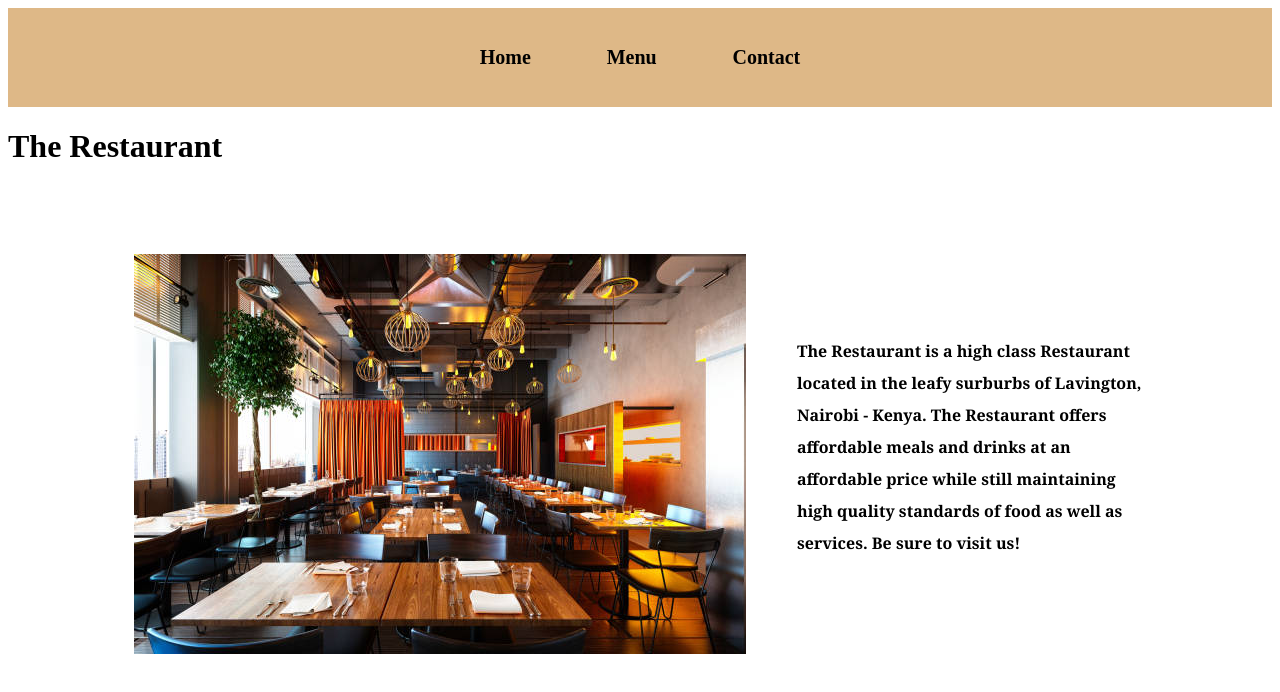
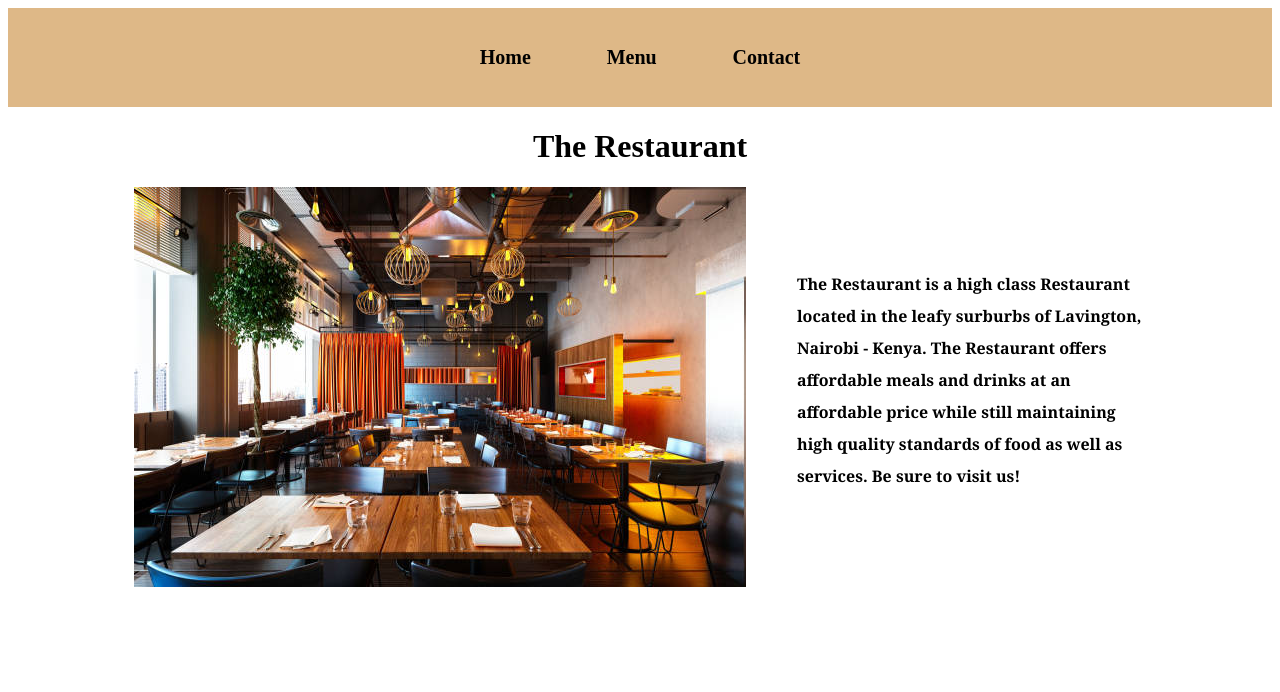
Before and after one commit to karvel-code/restaurant-page, a website built with webpack: page dist/index.html in a window 1280 px wide. Built offline with Linux system fonts and the light colour scheme.

Commit message:
Center the heading

```diff
--- a/src/main_page.js
+++ b/src/main_page.js
@@ -2,6 +2,7 @@ import restaurant from '../assets/restaurant.jpg'
 
 export function mainPage(content) {
     const head = document.createElement('h1');
+    head.classList = 'rest-heading'
     head.innerText = "The Restaurant"
     content.appendChild(head)
 
--- a/src/style.css
+++ b/src/style.css
@@ -3,7 +3,12 @@
     display: flex;
     width: 80%;
     margin: auto;
-    margin-top: 7%;
+    /* margin-top: 7%; */
+}
+
+.rest-heading {
+    display: flex;
+    justify-content: center;
 }
 
 .img-text {
```
Also changed, not shown: dist/main.js.
